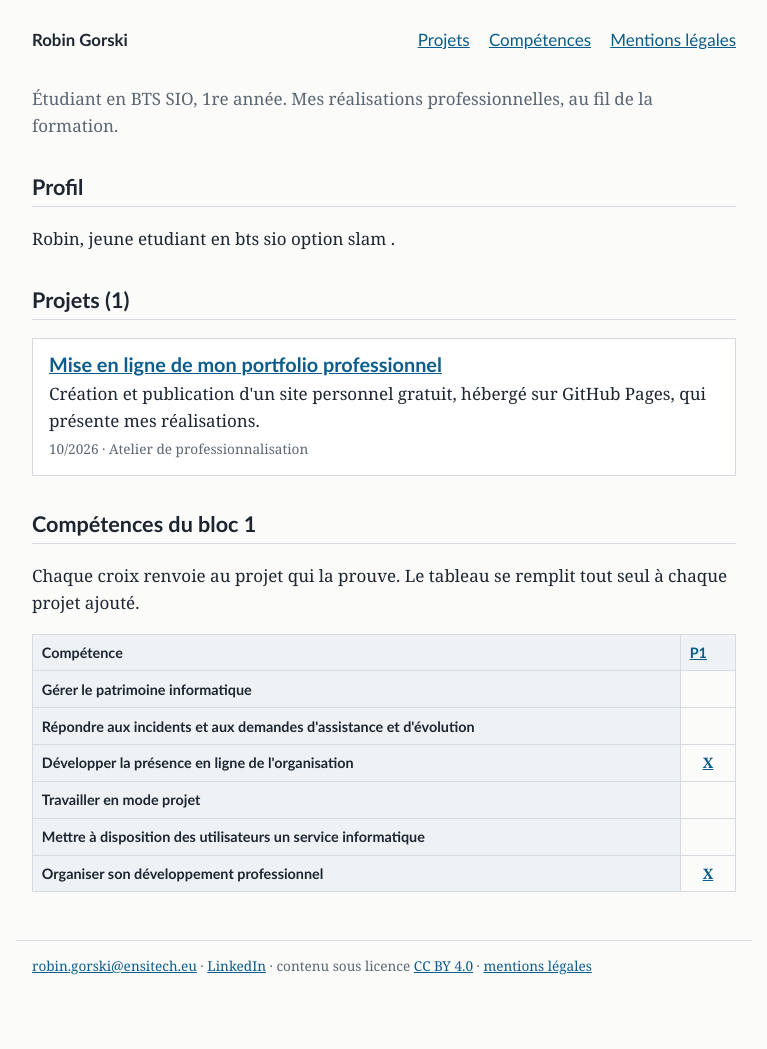
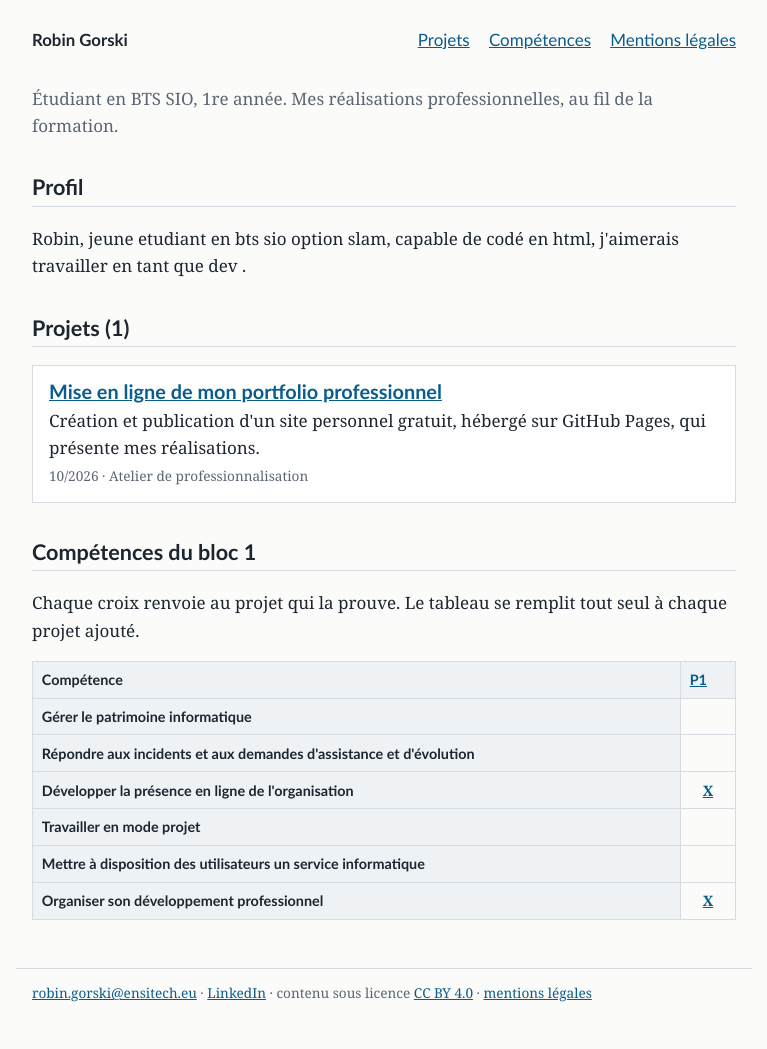
Before and after one commit to Telfand/portfolio, a Jekyll site: the page built from index.html, in a window 1280 px wide. Shown: the whole page, without its empty margins (256-1023 px from the left). Built offline with Jekyll 4.4.1, drawn with Linux system fonts in a browser that asks for light colours; before the commit the page ends 1022 px from its top, so only the background shows below that.

Commit message:
Update student description in index.html

```diff
--- a/index.html
+++ b/index.html
@@ -5,7 +5,7 @@ layout: default
 <p class="sous-titre">{{ site.description }}</p>
 
 <h2>Profil</h2>
-<p>Robin, jeune etudiant en bts sio option slam .</p>
+<p>Robin, jeune etudiant en bts sio option slam, capable de codé en html, j'aimerais travailler en tant que dev .</p>
 
 {% assign projets = site.projets | sort: "date" | reverse %}
 
```
